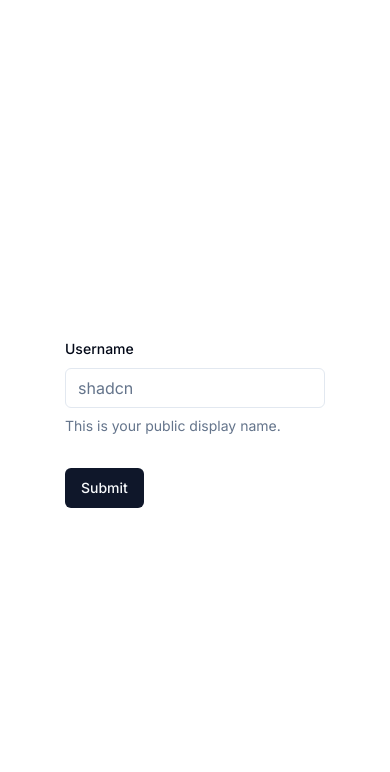
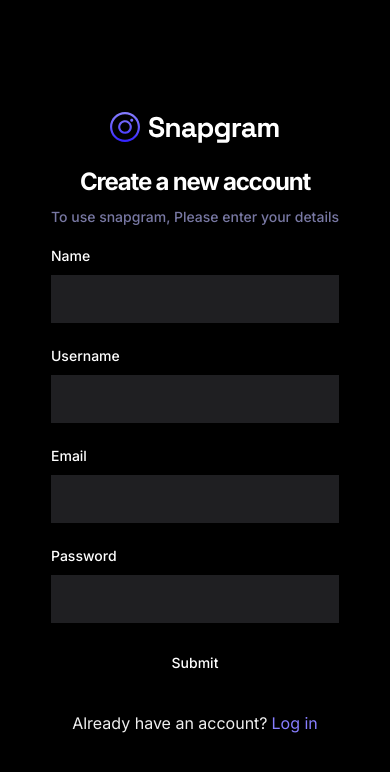
Before and after one commit to AmitBiswas1402/social-2, a React (Vite) app: page /sign-up in a window 390 px wide. Shown: the top 772 px of the page. Built offline with nearby package versions, Linux system fonts and the light colour scheme.

Commit message:
refactor SignupForm layout and styles; remove unused CSS variables

```diff
--- a/src/_auth/forms/SignupForm.tsx
+++ b/src/_auth/forms/SignupForm.tsx
@@ -4,7 +4,6 @@ import { useForm } from "react-hook-form";
 import {
   Form,
   FormControl,
-  FormDescription,
   FormField,
   FormItem,
   FormLabel,
@@ -13,6 +12,7 @@ import {
 import { Input } from "@/components/ui/input";
 import { SignupValidation } from "@/lib/validation";
 import { z } from "zod";
+import { Link } from "react-router-dom";
 
 function SignupForm() {
   const form = useForm<z.infer<typeof SignupValidation>>({
@@ -28,24 +28,88 @@ function SignupForm() {
   return (
     <div>
       <Form {...form}>
-        <form onSubmit={form.handleSubmit(onSubmit)} className="space-y-8">
+        <div className="sm:w-420 flex-center flex-col">
+          <img src="/assets/images/logo.svg" alt="logo" />
+
+          <h2 className="h3-bold md:h2-bold pt-5 sm:pt-12">
+            Create a new account
+          </h2>
+          <p className="text-light-3 small-medium md:base-regular mt-2">
+            To use snapgram, Please enter your details
+          </p>
+        </div>
+
+        <form
+          onSubmit={form.handleSubmit(onSubmit)}
+          className="flex flex-col gap-5 w-full mt-4"
+        >
           <FormField
             control={form.control}
             name="username"
             render={({ field }) => (
               <FormItem>
-                <FormLabel>Username</FormLabel>
+                <FormLabel className="shad-form_label">Name</FormLabel>
                 <FormControl>
-                  <Input placeholder="shadcn" {...field} />
+                  <Input type="text" className="shad-input" {...field} />
                 </FormControl>
-                <FormDescription>
-                  This is your public display name.
-                </FormDescription>
                 <FormMessage />
               </FormItem>
             )}
           />
-          <Button type="submit">Submit</Button>
+
+          <FormField
+            control={form.control}
+            name="username"
+            render={({ field }) => (
+              <FormItem>
+                <FormLabel className="shad-form_label">Username</FormLabel>
+                <FormControl>
+                  <Input type="text" className="shad-input" {...field} />
+                </FormControl>
+                <FormMessage />
+              </FormItem>
+            )}
+          />
+
+          <FormField
+            control={form.control}
+            name="email"
+            render={({ field }) => (
+              <FormItem>
+                <FormLabel className="shad-form_label">Email</FormLabel>
+                <FormControl>
+                  <Input type="text" className="shad-input" {...field} />
+                </FormControl>
+                <FormMessage />
+              </FormItem>
+            )}
+          />
+
+          <FormField
+            control={form.control}
+            name="password"
+            render={({ field }) => (
+              <FormItem>
+                <FormLabel className="shad-form_label">Password</FormLabel>
+                <FormControl>
+                  <Input type="password" className="shad-input" {...field} />
+                </FormControl>
+                <FormMessage />
+              </FormItem>
+            )}
+          />
+
+          <Button type="submit" className="shad-input_primary">Submit</Button>
+
+          <p className="text-small-regular text-light-2 text-center mt-2">
+            Already have an account?
+            <Link
+              to="/sign-in"
+              className="text-primary-500 text-small-semibold ml-1"
+            >
+              Log in
+            </Link>
+          </p>
         </form>
       </Form>
     </div>
--- a/src/globals.css
+++ b/src/globals.css
@@ -11,59 +11,6 @@
 
   body {
     @apply bg-dark-1 text-white min-h-screen font-inter;
-  }
-  :root {
-    --background: 0 0% 100%;
-    --foreground: 222.2 84% 4.9%;
-    --card: 0 0% 100%;
-    --card-foreground: 222.2 84% 4.9%;
-    --popover: 0 0% 100%;
-    --popover-foreground: 222.2 84% 4.9%;
-    --primary: 222.2 47.4% 11.2%;
-    --primary-foreground: 210 40% 98%;
-    --secondary: 210 40% 96.1%;
-    --secondary-foreground: 222.2 47.4% 11.2%;
-    --muted: 210 40% 96.1%;
-    --muted-foreground: 215.4 16.3% 46.9%;
-    --accent: 210 40% 96.1%;
-    --accent-foreground: 222.2 47.4% 11.2%;
-    --destructive: 0 84.2% 60.2%;
-    --destructive-foreground: 210 40% 98%;
-    --border: 214.3 31.8% 91.4%;
-    --input: 214.3 31.8% 91.4%;
-    --ring: 222.2 84% 4.9%;
-    --chart-1: 12 76% 61%;
-    --chart-2: 173 58% 39%;
-    --chart-3: 197 37% 24%;
-    --chart-4: 43 74% 66%;
-    --chart-5: 27 87% 67%;
-    --radius: 0.5rem;
-  }
-  .dark {
-    --background: 222.2 84% 4.9%;
-    --foreground: 210 40% 98%;
-    --card: 222.2 84% 4.9%;
-    --card-foreground: 210 40% 98%;
-    --popover: 222.2 84% 4.9%;
-    --popover-foreground: 210 40% 98%;
-    --primary: 210 40% 98%;
-    --primary-foreground: 222.2 47.4% 11.2%;
-    --secondary: 217.2 32.6% 17.5%;
-    --secondary-foreground: 210 40% 98%;
-    --muted: 217.2 32.6% 17.5%;
-    --muted-foreground: 215 20.2% 65.1%;
-    --accent: 217.2 32.6% 17.5%;
-    --accent-foreground: 210 40% 98%;
-    --destructive: 0 62.8% 30.6%;
-    --destructive-foreground: 210 40% 98%;
-    --border: 217.2 32.6% 17.5%;
-    --input: 217.2 32.6% 17.5%;
-    --ring: 212.7 26.8% 83.9%;
-    --chart-1: 220 70% 50%;
-    --chart-2: 160 60% 45%;
-    --chart-3: 30 80% 55%;
-    --chart-4: 280 65% 60%;
-    --chart-5: 340 75% 55%;
   }
 }
 
@@ -331,12 +278,3 @@
     @apply flex gap-4 items-center justify-start hover:bg-transparent hover:text-white !important;
   }
 }
-
-@layer base {
-  * {
-    @apply border-border;
-  }
-  body {
-    @apply bg-background text-foreground;
-  }
-}
```
